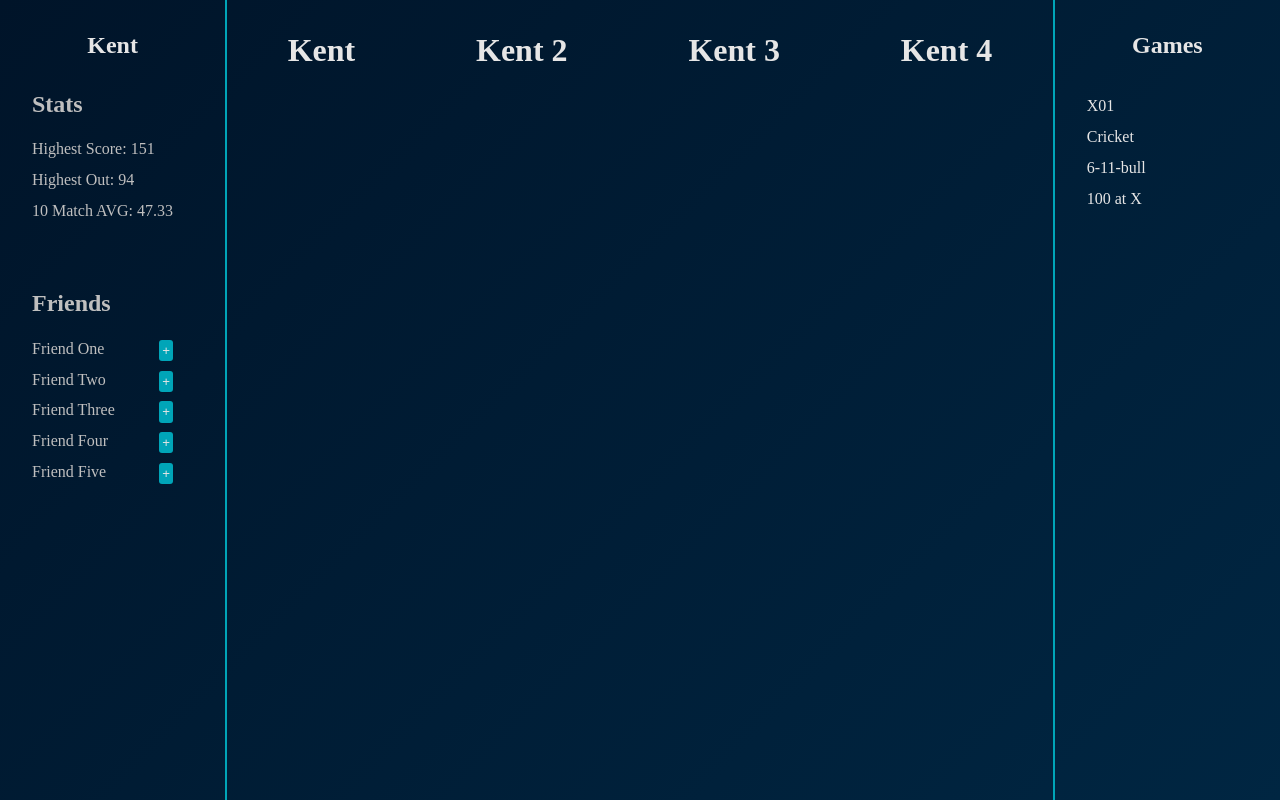
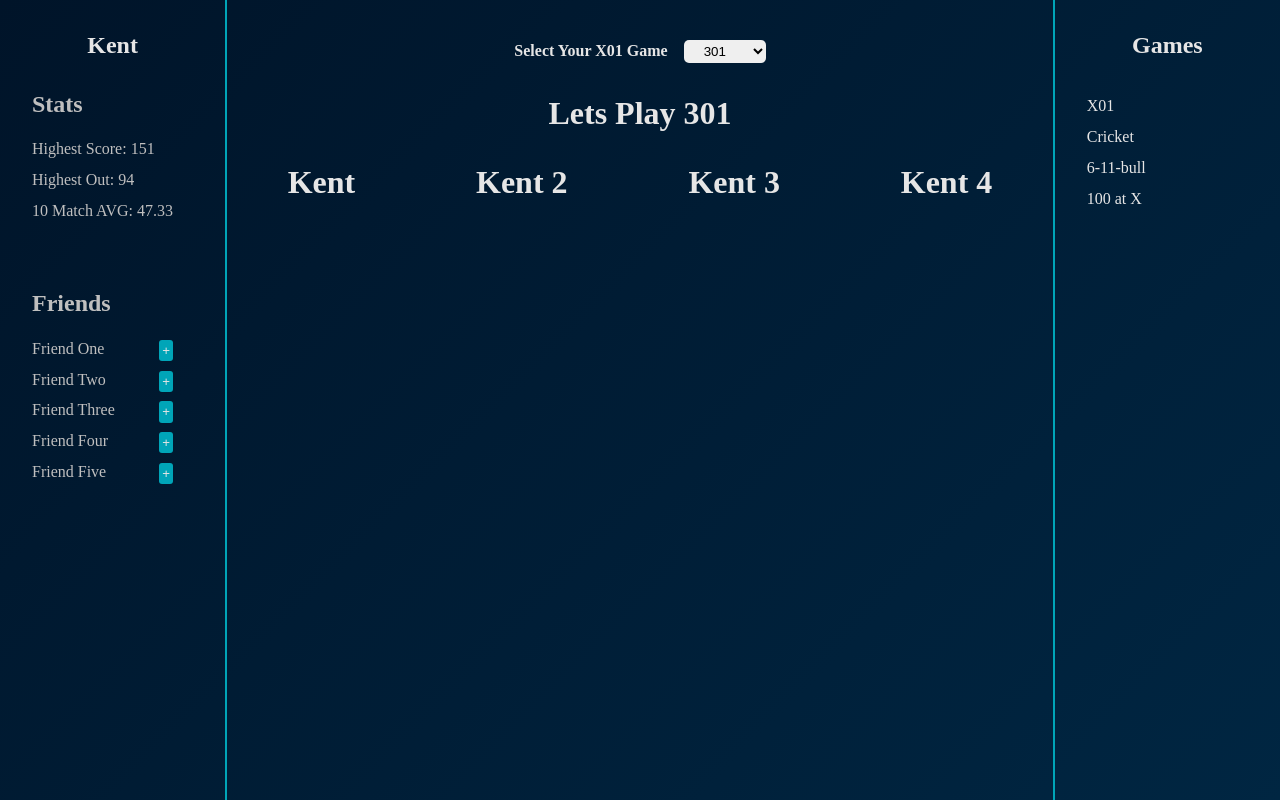
Before and after one commit to KentenRoth/darts, a React (Create React App) app in the folder client/: page / in a window 1280 px wide. Built offline with nearby package versions, Linux system fonts and the light colour scheme.

Commit message:
Setting up X01 select

```diff
--- a/client/src/App.css
+++ b/client/src/App.css
@@ -57,18 +57,6 @@ body {
   padding-bottom: 1rem;
 }
 
-.gameboard {
-  width: 100%;
-  padding-top: 2rem;
-}
-
-.playersBlock {
-  display: flex;
-  color: #e6e6e6;
-  flex-grow: 1;
-  justify-content: space-around;
-}
-
 .gamebar {
   color: #e6e6e6;
   width: 250px;
@@ -90,4 +78,36 @@ body {
   padding: 0.4rem 0;
 }
 
+.x01_gameOption {
+  padding: 0.5rem 0 2rem 0;
+  text-align: center;
+}
+.x01_gameOption select {
+  padding: 0.2rem 1rem;
+  border: none;
+  border-radius: 5px;
+  margin-left: 1rem;
+}
+.x01_gameOption label {
+  font-weight: bold;
+  color: #e6e6e6;
+}
+.x01_title {
+  text-align: center;
+  padding-bottom: 2rem;
+  color: #e6e6e6;
+}
+
+.gameboard {
+  width: 100%;
+  padding-top: 2rem;
+}
+
+.playersBlock {
+  display: flex;
+  color: #e6e6e6;
+  flex-grow: 1;
+  justify-content: space-around;
+}
+
 /*# sourceMappingURL=app.css.map */
--- a/client/src/Components/Games/x01.js
+++ b/client/src/Components/Games/x01.js
@@ -7,22 +7,50 @@ class X01 extends React.Component {
 
 		this.state = {
 			addedPlayers: ['Kent', 'Kent 2', 'Kent 3', 'Kent 4'],
+			game: 301,
 		};
 	}
 
-	componentDidMount() {
-		console.log('Mounted x01');
-	}
+	componentDidMount() {}
+
+	gameSelected = (e) => {
+		this.setState({
+			game: parseInt(e.target.value),
+		});
+	};
 
 	render() {
 		return (
-			<>
+			<div className="x01">
+				<div className="x01_gameOption">
+					<label>Select Your X01 Game</label>
+					<select
+						id="x01"
+						value={this.state.game}
+						onChange={this.gameSelected}
+					>
+						<option value="101">101</option>
+						<option value="201">201</option>
+						<option value="301">301</option>
+						<option value="401">401</option>
+						<option value="501">501</option>
+						<option value="601">601</option>
+						<option value="701">701</option>
+						<option value="801">801</option>
+						<option value="901">901</option>
+						<option value="1001">1001</option>
+					</select>
+				</div>
+				<div className="x01_title">
+					<h1>Lets Play {this.state.game}</h1>
+				</div>
+
 				<div className="playersBlock">
 					{this.state.addedPlayers.map((player) => {
 						return <PlayerBlock player={player} />;
 					})}
 				</div>
-			</>
+			</div>
 		);
 	}
 }
--- a/client/src/Components/playerBlock.js
+++ b/client/src/Components/playerBlock.js
@@ -1,7 +1,6 @@
 import React from 'react';
 
 const PlayerBlock = (props) => {
-	console.log(props);
 	return (
 		<div className="player">
 			<h1>{props.player}</h1>
--- /dev/null
+++ b/client/src/sass/games/_x01.sass
@@ -0,0 +1,18 @@
+@use '../_variables' as *
+
+.x01
+    &_gameOption
+        padding: .5rem 0 2rem 0
+        text-align: center
+        select
+            padding: .2rem 1rem
+            border: none
+            border-radius: 5px
+            margin-left: 1rem
+        label
+            font-weight: bold
+            color: $light-gray
+    &_title
+        text-align: center
+        padding-bottom: 2rem
+        color: $light-gray
```
Also changed, not shown: client/src/sass/style.sass (+9 -1 lines), 1 other file (tests, documents, lock files or other folders).
